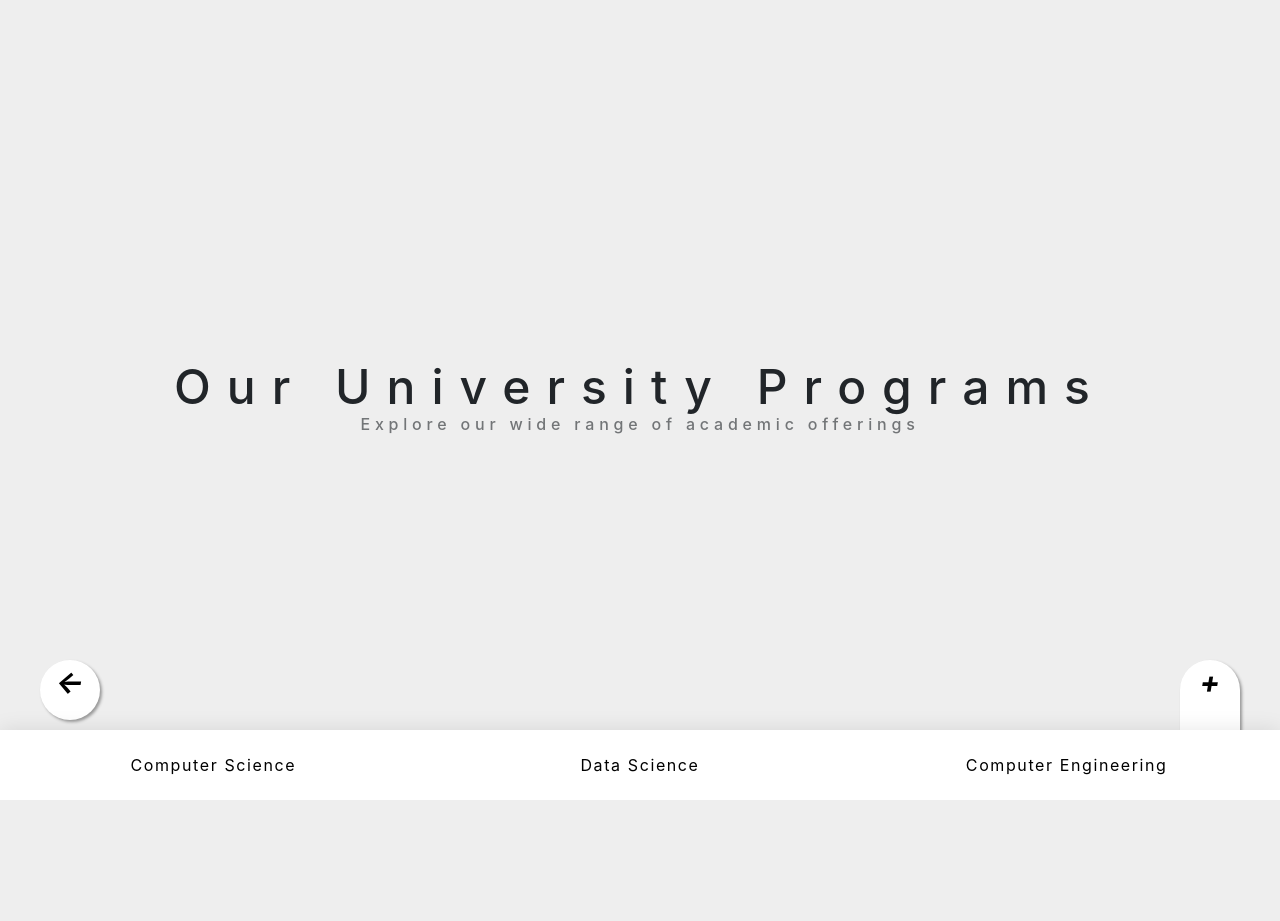
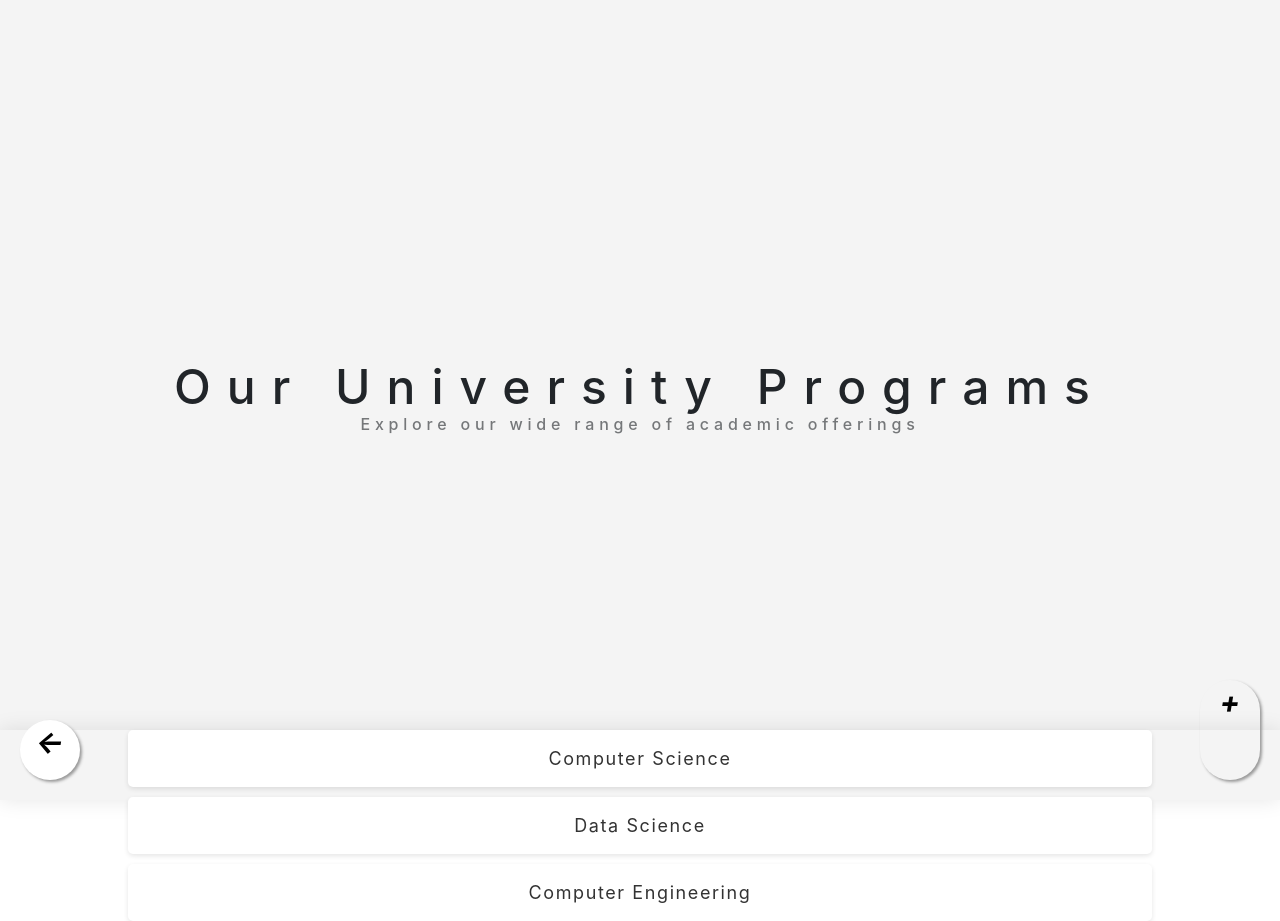
Before and after one commit to Erikba700/university_website, a Django app: page /programs/ in a window 1280 px wide. Before the commit the page ends 800 px from the top, so only its background shows below. Run offline with Django 5.2, Linux system fonts and the light colour scheme; data comes from the database, SQL or seed files in the repository; both versions use the stored data as it was after the commit; some libraries are stand-ins or nearby versions.

Commit message:
Updated listing page

```diff
--- /dev/null
+++ b/static/css/listing.css
@@ -0,0 +1,55 @@
+.et-hero-tabs-container {
+    display: flex;
+    flex-direction: column; /* Stack elements vertically */
+    align-items: center; /* Center them horizontally */
+}
+
+.et-hero-tabs {
+    background-color: #f4f4f4; /* Ensure consistent background color */
+    padding: 20px 0;
+    position: relative; /* Position for the floating button */
+}
+
+.float {
+    position: absolute; /* Position relative to its container */
+    right: 20px;
+    bottom: 20px; /* Adjust as necessary */
+    background-color: transparent; /* Ensure no background color around the button */
+    z-index: 10;
+}
+
+.return-arrow {
+    position: absolute; /* Position relative to container */
+    left: 20px;
+    bottom: 20px;
+    z-index: 10;
+}
+
+.et-hero-tabs-container {
+    display: flex;
+    flex-direction: column;
+    align-items: center;
+    padding: 0;
+    margin: 0; /* Ensure no extra margins */
+    background-color: #f4f4f4; /* Match this with the section background */
+}
+
+.et-hero-tab {
+    padding: 15px;
+    font-size: 18px;
+    color: #333;
+    background-color: #fff;
+    border-radius: 5px;
+    width: 80%;
+    margin-bottom: 10px;
+    box-shadow: 0 2px 5px rgba(0, 0, 0, 0.1);
+}
+
+/* Fix button hover effects */
+.return-arrow:hover, .float:hover {
+    background-color: #000;
+    color: #000;
+}
+.et-hero-tab:hover {
+    transform: scale(1.05); /* Add a hover effect */
+}
--- a/static/css/navbar.css
+++ b/static/css/navbar.css
@@ -1,5 +1,6 @@
 body {
 		font-family: "Century Gothic", 'Lato', sans-serif;
+		background-color: #f4f4f4;
 }
 
 a {
--- a/templates/programs/programs_list.html
+++ b/templates/programs/programs_list.html
@@ -6,6 +6,7 @@
     <title>University Programs - BlankUniversity</title>
     <link rel="stylesheet" href="{% static 'css/navbar.css' %}">
     <link rel="stylesheet" href="{% static 'css/additionButton.css' %}">
+    <link rel="stylesheet" href="{% static 'css/listing.css' %}">
     <script src="https://ajax.googleapis.com/ajax/libs/jquery/3.5.1/jquery.min.js"></script>
     <link rel="stylesheet" href="https://stackpath.bootstrapcdn.com/bootstrap/4.5.2/css/bootstrap.min.css">
 </head>
@@ -15,20 +16,21 @@
     <h3>Explore our wide range of academic offerings</h3>
     <div class="et-hero-tabs-container">
         {% for program in programs %}
-        <a class="et-hero-tab" href="{% url 'programs:program-detail' program.pk %}">{{ program.name }}</a><br>
+        <a class="et-hero-tab" href="{% url 'programs:program-detail' program.pk %}">{{ program.name }}</a>
         {% endfor %}
         <span class="et-hero-tab-slider"></span>
     </div>
     <div class="float">
-            <i class="my-float">+</i>
-            <div class="login-option">
-                    <a href="/login">login</a>
-            </div>
+        <i class="my-float">+</i>
+        <div class="login-option">
+            <a href="/login">login</a>
         </div>
+    </div>
     <div class="return-arrow" id="returnButton" data-url="{% url 'static_webpages:main' %}">
         <i class="my-float">←</i>
     </div>
 </section>
+
 <script src="{% static 'js/redirect.js' %}" defer></script>
 </body>
 </html>
```
Also changed, not shown: db.sqlite3.
